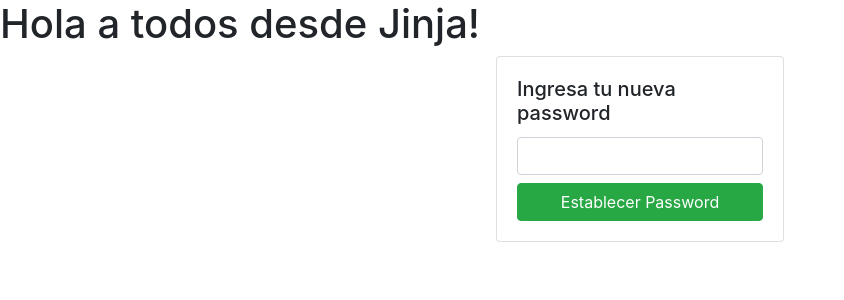
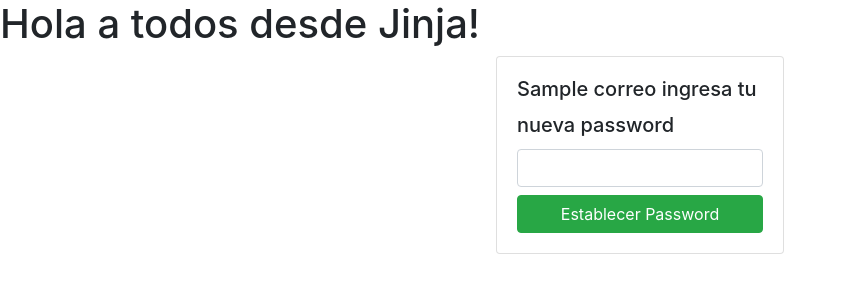
Before and after one commit to ederivero/Codigo-backend-virtual-07, a Flask app: template monedero/templates/recovery_password.jinja in a window 1280 px wide. Shown: the part 56-356 px from the top of the page, without its empty margins (0-844 px from the left). Run offline with Flask 2, Linux system fonts and the light colour scheme; the template is opened without the code that fills it: most values are stand-ins (such as "Sample title", 1, 10 or a date in 2020).

Commit message:
agregue funcionalidad al recovery template

```diff
--- a/monedero/app.py
+++ b/monedero/app.py
@@ -1,7 +1,6 @@
 from flask import Flask, request, send_file, render_template
 from flask_restful import Api
 from controllers.usuario import RegistroController, ForgotPasswordController
-from models.usuario import UsuarioModel
 from controllers.movimiento import MovimientosController
 from models.sesion import SesionModel
 from os import environ, path, remove
@@ -15,6 +14,10 @@ from datetime import timedelta
 from werkzeug.utils import secure_filename
 from uuid import uuid4
 from flask_cors import CORS
+from cryptography.fernet import Fernet
+import json
+from datetime import datetime
+
 load_dotenv()
 
 UPLOAD_FOLDER = 'multimedia'
@@ -115,10 +118,27 @@ def inicio():
     return render_template('index.jinja', mensaje='Hola amigos como estan?', texto='Yo soy otro texto')
 
 
-@app.route("/recuperarPassword/<string:hash>")
-def recuperar_password(hash):
-    print(hash)
-    return render_template('recovery_password.jinja', mensaje='Hola amigos como estan?', texto='Yo soy otro texto')
+@app.route("/recuperarPassword/<string:token>")
+def recuperar_password(token):
+    print(token)
+    fernet = Fernet(environ.get("FERNET_SECRET"))
+    # decrypt(b'token')
+    # el metodo decrypt recibe una token pero en formato de bytes y luego si es que cumple con la contraseña devolvera el mensaje encriptado pero en bytes, y para convertirlo a string usarmos el metodo decode
+    try:
+        respuesta = fernet.decrypt(bytes(token, 'utf-8')).decode('utf-8')
+        # el metodo loads convierte un json a un diccionario
+        respuesta_diccionario = json.loads(respuesta)
+        fecha_caducidad = datetime.strptime(
+            respuesta_diccionario['fecha_caducidad'], '%Y-%m-%d %H:%M:%S.%f')
+        # si la fecha de caducidad es mayor que la hora actual, aun se podra realizar el cambio de contraseña, caso contrario, indicar que la token ya vencio
+        if fecha_caducidad > datetime.now():
+            return render_template('recovery_password.jinja', correo=respuesta_diccionario['correo'])
+        else:
+            return render_template('bad_token.jinja')
+
+    except Exception as e:
+        print(e)
+        return render_template('bad_token.jinja')
 
 
 api.add_resource(RegistroController, "/registro")
--- a/monedero/templates/recovery_password.jinja
+++ b/monedero/templates/recovery_password.jinja
@@ -4,11 +4,23 @@
     <div class="col-12">
       <div class="mx-auto card" style="width: 18rem">
         <div class="card-body">
-          <h5 class="card-title">Ingresa tu nueva password</h5>
+          <h5 class="card-title">
+            <label class="card-title" id="correo">
+              {{ correo }}
+            </label>
+            ingresa tu nueva password
+          </h5>
 
-          <input type="password" class="card-text form-control mb-2" />
+          <input
+            type="password"
+            class="card-text form-control mb-2"
+            id="password"
+          />
 
-          <button class="card-link btn btn-block btn-success">
+          <button
+            id="btn_reset_password"
+            class="card-link btn btn-block btn-success"
+          >
             Establecer Password
           </button>
         </div>
```
